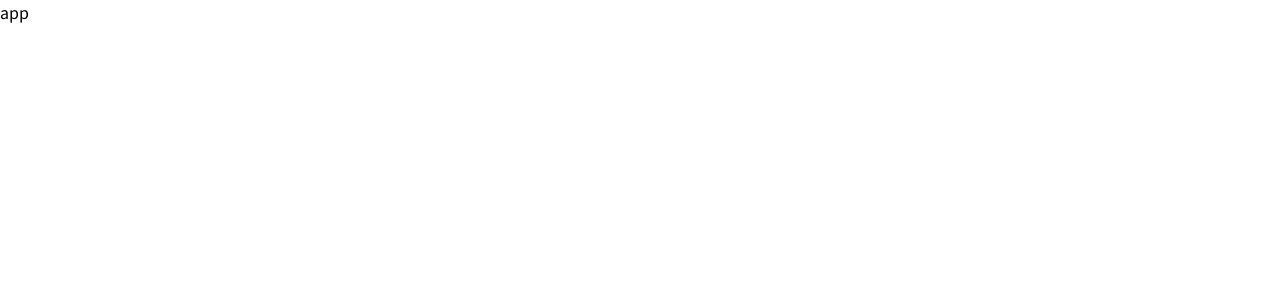
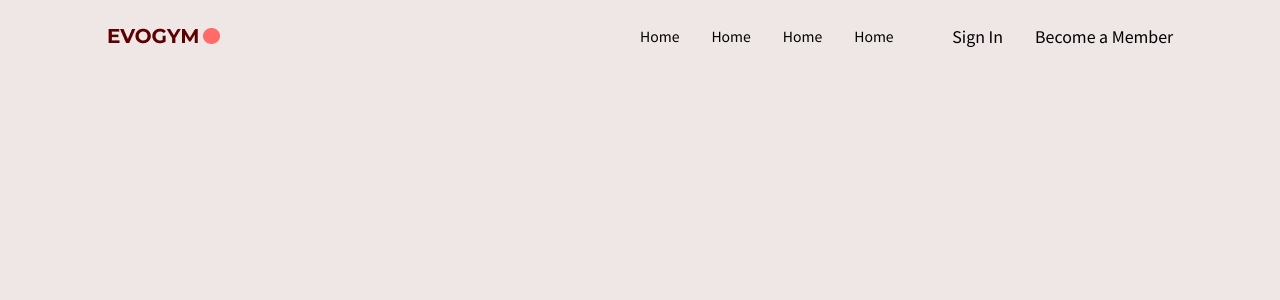
Before and after one commit to Yingnan-Liu/react-vite-ts-practice, a React (Vite) app: page / in a window 1280 px wide. Shown: the top 300 px of the page. Built offline with nearby package versions, Linux system fonts and the light colour scheme.

Commit message:
Navbar layout and basic style

```diff
--- a/src/App.tsx
+++ b/src/App.tsx
@@ -1,9 +1,11 @@
 import { useState } from 'react'
+import Navbar from "@/scenes/navbar"
 
 function App() {
   return (
-    <div className="app">
-      app
+    <div className="app bg-gray-50">
+      <Navbar/>
+
     </div>
   )
 }
--- /dev/null
+++ b/src/scenes/navbar/index.tsx
@@ -0,0 +1,41 @@
+import { useState } from "react";
+import { Bars3Icon, XMarkIcon } from "@heroicons/react/24/solid";
+import Logo from "@/assets/Logo.png"
+
+type Props = {}
+
+const Navbar = (props: Props) => {
+  const flexBetween = "flex items-center justify-between"
+  return (
+    <nav>
+      <div
+        className={`${flexBetween} fixed top-0 z-30 w-full py-6`}
+      >
+        <div className={`${flexBetween} mx-auto w-5/6`}>
+          {/* left side logo area */}
+          <div className={`${flexBetween} w-full gap-16`}>
+            <img alt="logo" src={Logo}/>
+          </div>
+          {/* right side menu area */}
+          <div className={`${flexBetween} w-full`}>
+            {/* inner right side : home,benefits...links */}
+            <div className={`${flexBetween} gap-8 text-sm`}>
+              <p>Home</p>
+              <p>Home</p>
+              <p>Home</p>
+              <p>Home</p>
+            </div>
+            {/* inner left side: Sign in and BUTTON  */}
+            <div className={`${flexBetween} gap-8`}>
+              <p>Sign In</p>
+              <button>Become a Member</button>
+            </div>
+          </div>
+        </div>
+
+      </div>
+    </nav>
+  )
+}
+
+export default Navbar
```
